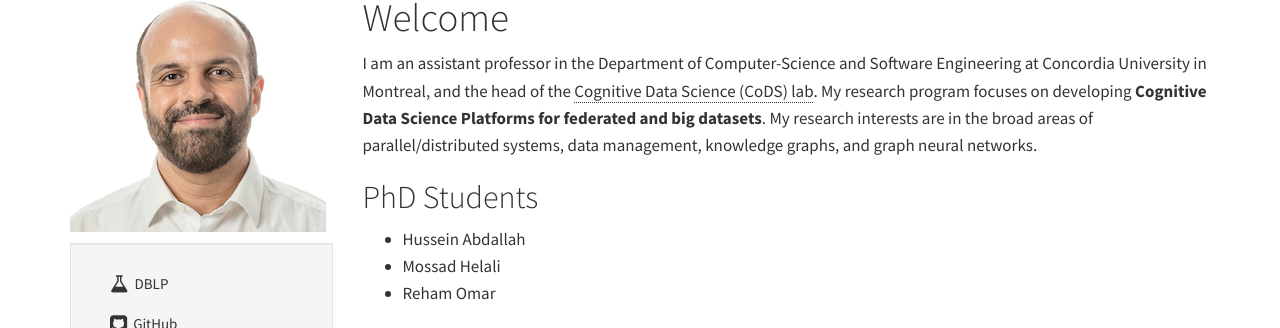
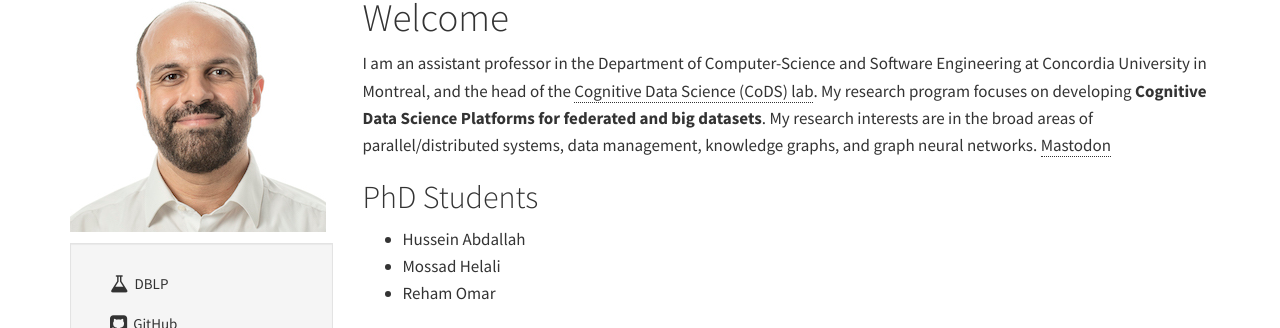
Before and after one commit to mansoure/mansoure.github.io, a Jekyll site: the page built from index.md, in a window 1280 px wide and 900 px high. Shown: the part 94-422 px from the top of the window. Built offline with Jekyll 4.4.1, drawn with Linux system fonts in a browser that asks for light colours; comment, search, counter and statistics services are not loaded.

Commit message:
Update index.md

```diff
--- a/index.md
+++ b/index.md
@@ -5,6 +5,7 @@
 # Welcome
 
 I am an assistant professor in the Department of Computer-Science and Software Engineering at Concordia University in Montreal, and the head of the [Cognitive Data Science (CoDS) lab](https://cods-gcs.github.io). My research program focuses on developing **Cognitive Data Science Platforms for federated and big datasets**. My research interests are in the broad areas of parallel/distributed systems, data management, knowledge graphs, and graph neural networks.
+<a rel="me" href="https://discuss.systems/@emansour">Mastodon</a>
 
 <!-- > **Note: I do not have openings for PhD or Master students.**  -->
 
```
